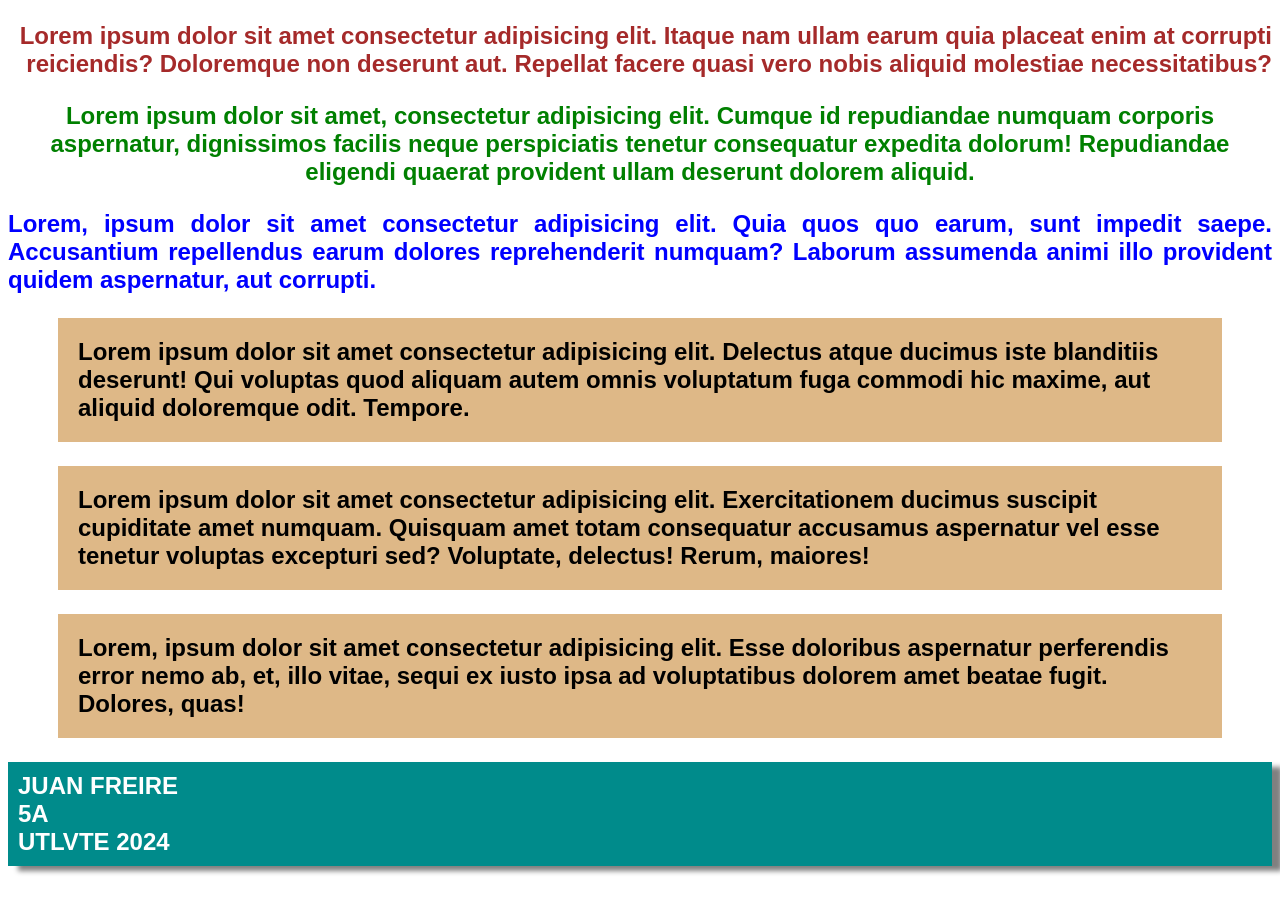
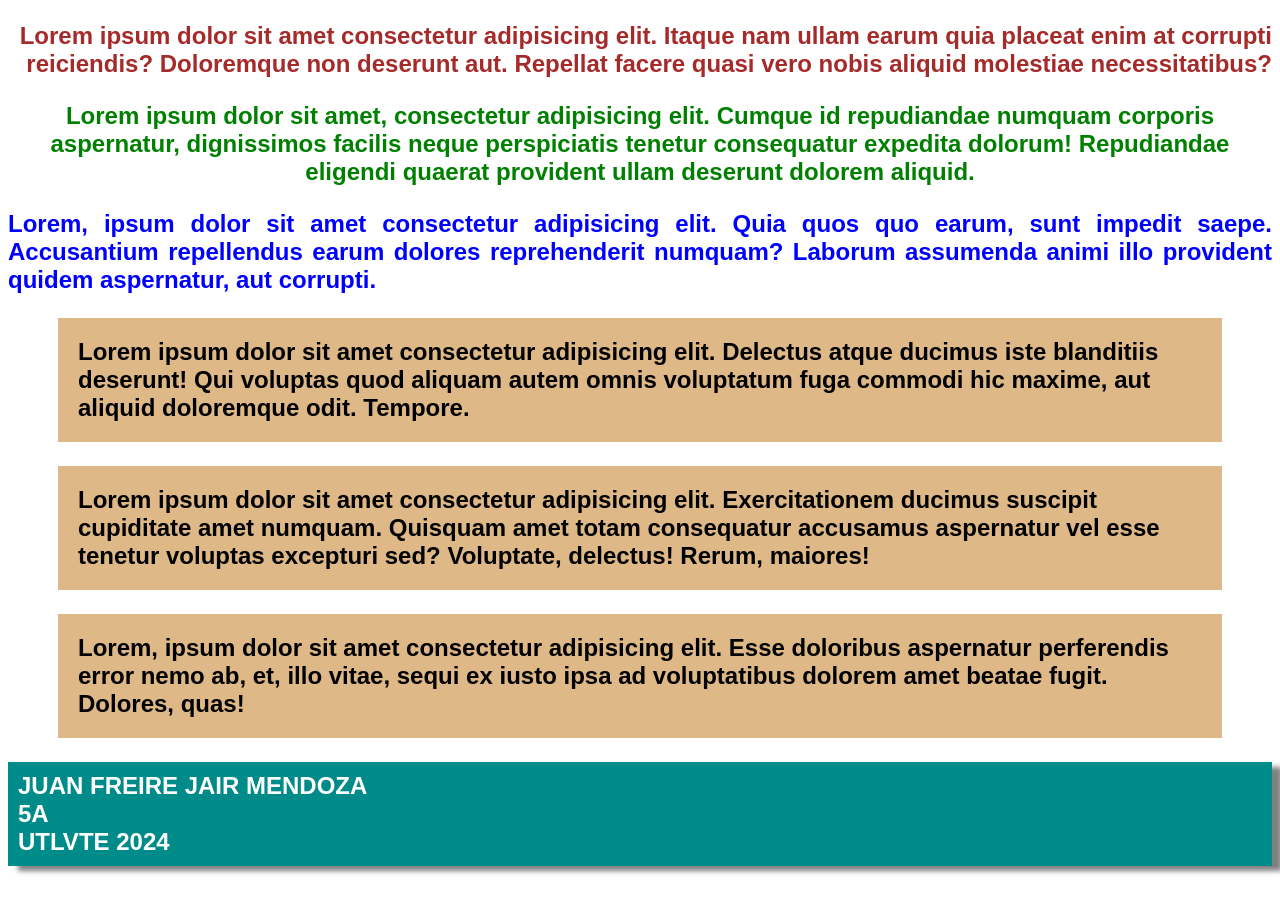
Before and after one commit to juan1121323453/CCS, a plain HTML site: page textos.html in a window 1280 px wide. Shown: the part 106-1018 px from the top of the page. Drawn offline with Linux system fonts and the light colour scheme.

Commit message:
Update textos.html

```diff
--- a/textos.html
+++ b/textos.html
@@ -38,7 +38,8 @@
 <p class="ClaseParrafos">Lorem, ipsum dolor sit amet consectetur adipisicing elit. Esse doloribus aspernatur perferendis error nemo ab, et, illo vitae, sequi ex iusto ipsa ad voluptatibus dolorem amet beatae fugit. Dolores, quas!</p>
 
 <div id="footer">
-  JUAN FREIRE <br>
+  JUAN FREIRE
+  JAIR MENDOZA<br>
   5A <br>
   UTLVTE 2024
 </div>
```
